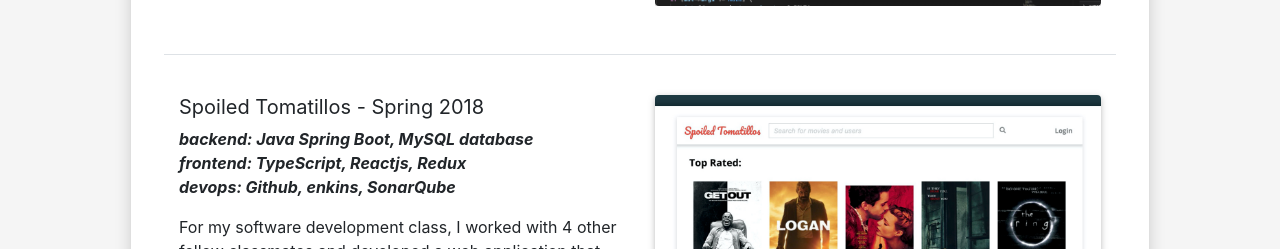
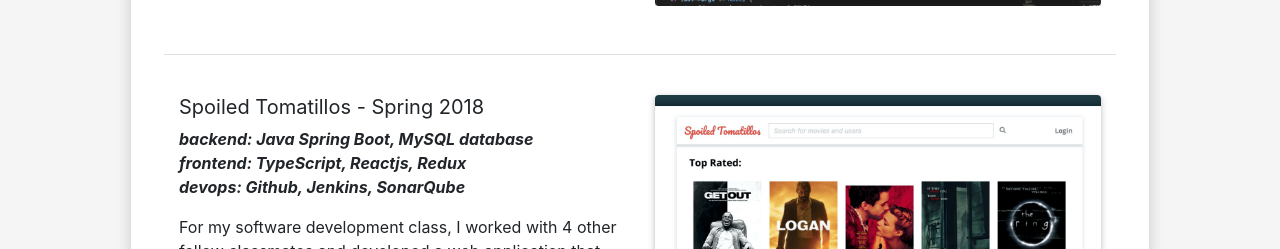
Before and after one commit to chiniklaus/personal_website, a React (Create React App) app: page / in a window 1280 px wide. Shown: the part 4480-4729 px from the top of the page. Built offline with nearby package versions, Linux system fonts and the light colour scheme.

Commit message:
fixed type

```diff
--- a/src/Components/Projects.js
+++ b/src/Components/Projects.js
@@ -88,7 +88,7 @@
               <p className="font-weight-normal font-italic font-weight-bold mb-3">
               backend: Java Spring Boot, MySQL database<br></br>
               frontend: TypeScript, Reactjs, Redux<br></br>
-              devops: Github, enkins, SonarQube
+              devops: Github, Jenkins, SonarQube
               </p>
               <p className="font-weight-normal">
               For my software development class, I worked with 4 other fellow classmates and developed a web application that<br></br>
```
